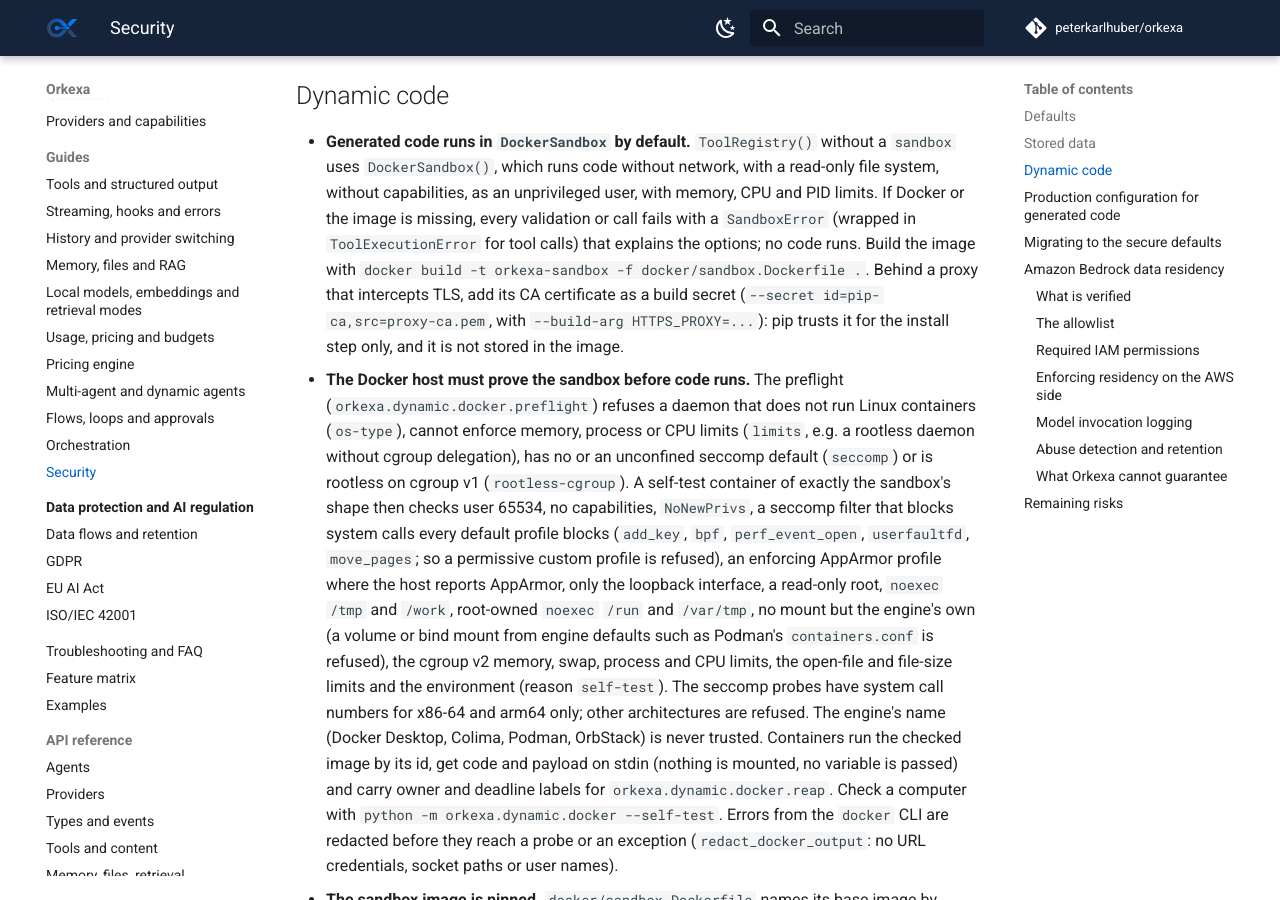
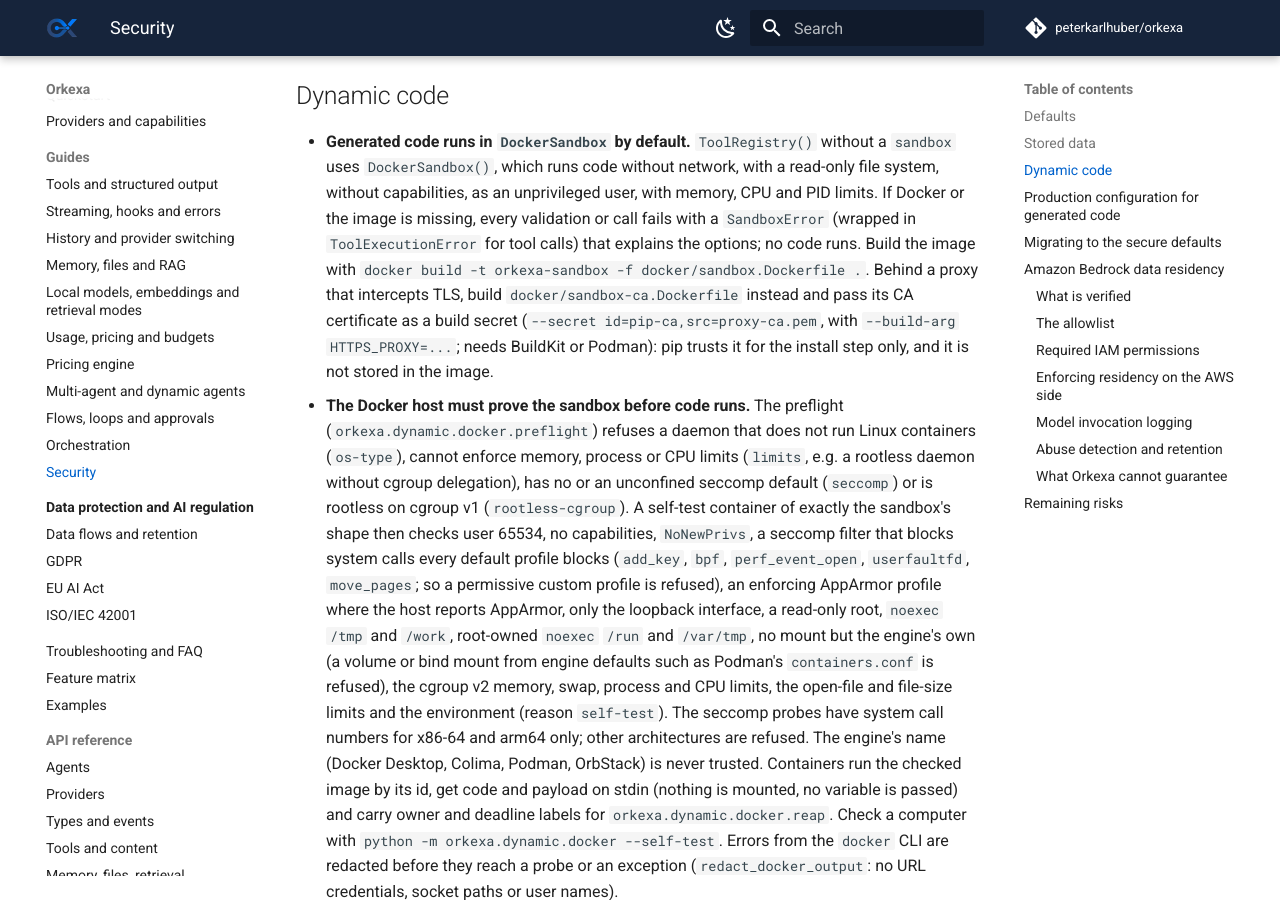
Before and after one commit to peterkarlhuber/orkexa, an MkDocs documentation site: the page built from docs/guides/security.md, in a window 1280 px wide and 900 px high, scrolled down 1635 px. Built offline with MkDocs 1.6.1 and Material for MkDocs 9.7.7, drawn with Linux system fonts in a browser that asks for light colours; comment, search, counter and statistics services are not loaded.

Commit message:
Sandbox image: keep the default Dockerfile buildable without BuildKit; CA secret in sandbox-ca.Dockerfile (ORK-027)
The colima job's legacy builder refused RUN --mount. The proxy CA build
secret moves to docker/sandbox-ca.Dockerfile, which a test keeps identical
to the default file apart from its RUN step.

Co-Authored-By: Claude Opus 5.5 <noreply@anthropic.com>
Claude-Session: https://claude.ai/code/session_011tY7TBdoTtL5BijMPhy1Er

```diff
--- a/docs/guides/security.md
+++ b/docs/guides/security.md
@@ -63,9 +63,10 @@ Keep stores in a directory with suitable ACLs.
   `SandboxError` (wrapped in `ToolExecutionError` for tool calls) that explains the
   options; no code runs. Build the image with
   `docker build -t orkexa-sandbox -f docker/sandbox.Dockerfile .`. Behind a proxy that
-  intercepts TLS, add its CA certificate as a build secret
-  (`--secret id=pip-ca,src=proxy-ca.pem`, with `--build-arg HTTPS_PROXY=...`): pip
-  trusts it for the install step only, and it is not stored in the image.
+  intercepts TLS, build `docker/sandbox-ca.Dockerfile` instead and pass its CA certificate
+  as a build secret (`--secret id=pip-ca,src=proxy-ca.pem`, with
+  `--build-arg HTTPS_PROXY=...`; needs BuildKit or Podman): pip trusts it for the install
+  step only, and it is not stored in the image.
 * **The Docker host must prove the sandbox before code runs.** The preflight
   (`orkexa.dynamic.docker.preflight`) refuses a daemon that does not run Linux containers
   (`os-type`), cannot enforce memory, process or CPU limits (`limits`, e.g. a rootless
```
Also changed, not shown: CHANGELOG.md (+3 -2 lines), 3 other files.
